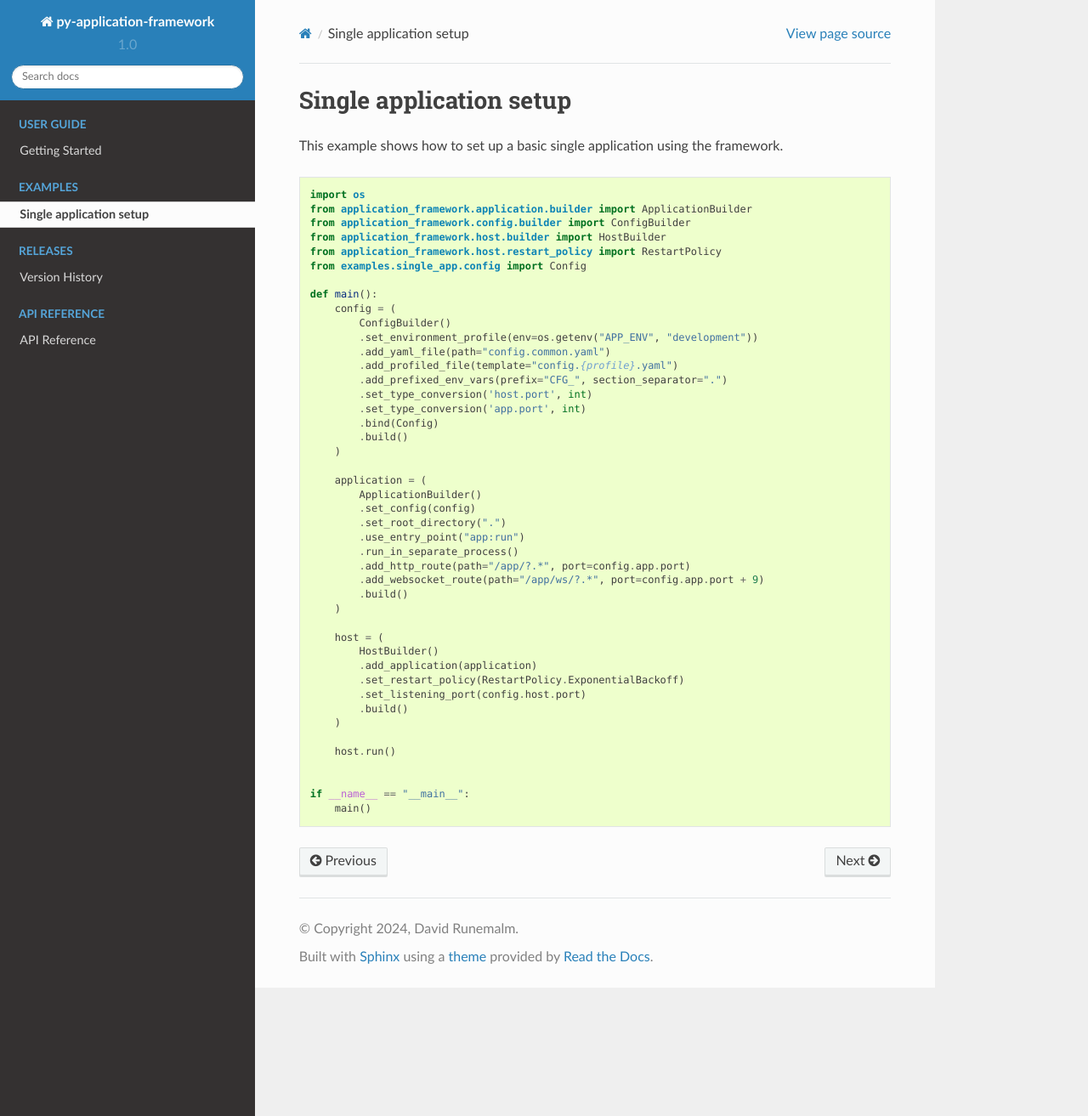
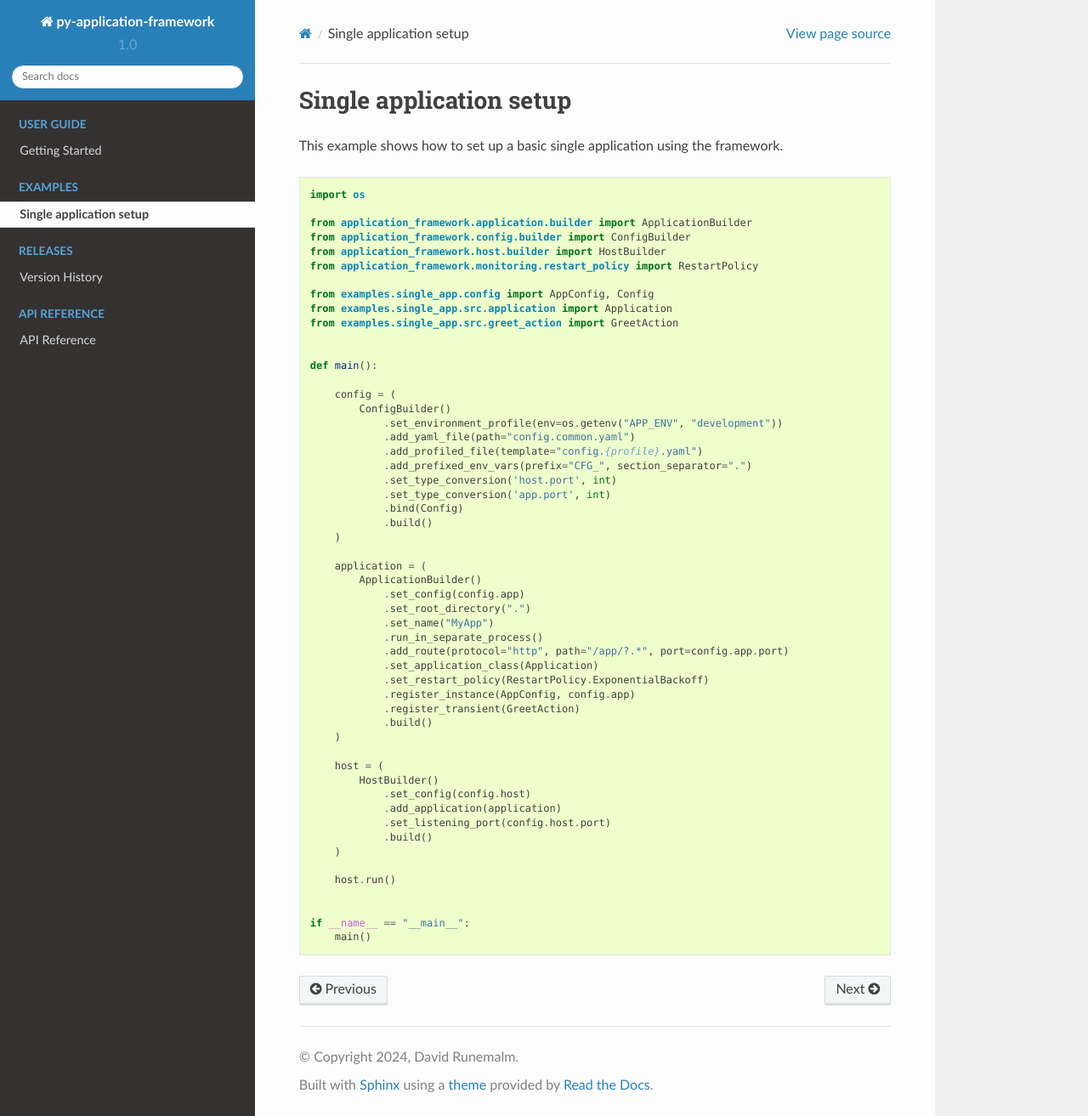
Before and after one commit to runemalm/py-application-framework, a Sphinx documentation site: the page built from docs/examples.rst, in a window 1280 px wide and 1313 px high. Shown: the whole window at 85% size. Built offline with Sphinx 7.4.7 and the Read the Docs theme 2.0.0, drawn with Linux system fonts in a browser that asks for light colours.

Commit message:
Update single app example in documentation and README.

```diff
--- a/docs/examples.rst
+++ b/docs/examples.rst
@@ -7,42 +7,51 @@ This example shows how to set up a basic single application using the framework.
 .. code-block:: python
 
     import os
+
     from application_framework.application.builder import ApplicationBuilder
     from application_framework.config.builder import ConfigBuilder
     from application_framework.host.builder import HostBuilder
-    from application_framework.host.restart_policy import RestartPolicy
-    from examples.single_app.config import Config
+    from application_framework.monitoring.restart_policy import RestartPolicy
+
+    from examples.single_app.config import AppConfig, Config
+    from examples.single_app.src.application import Application
+    from examples.single_app.src.greet_action import GreetAction
+
 
     def main():
+
         config = (
             ConfigBuilder()
-            .set_environment_profile(env=os.getenv("APP_ENV", "development"))
-            .add_yaml_file(path="config.common.yaml")
-            .add_profiled_file(template="config.{profile}.yaml")
-            .add_prefixed_env_vars(prefix="CFG_", section_separator=".")
-            .set_type_conversion('host.port', int)
-            .set_type_conversion('app.port', int)
-            .bind(Config)
-            .build()
+                .set_environment_profile(env=os.getenv("APP_ENV", "development"))
+                .add_yaml_file(path="config.common.yaml")
+                .add_profiled_file(template="config.{profile}.yaml")
+                .add_prefixed_env_vars(prefix="CFG_", section_separator=".")
+                .set_type_conversion('host.port', int)
+                .set_type_conversion('app.port', int)
+                .bind(Config)
+                .build()
         )
 
         application = (
             ApplicationBuilder()
-            .set_config(config)
-            .set_root_directory(".")
-            .use_entry_point("app:run")
-            .run_in_separate_process()
-            .add_http_route(path="/app/?.*", port=config.app.port)
-            .add_websocket_route(path="/app/ws/?.*", port=config.app.port + 9)
-            .build()
+                .set_config(config.app)
+                .set_root_directory(".")
+                .set_name("MyApp")
+                .run_in_separate_process()
+                .add_route(protocol="http", path="/app/?.*", port=config.app.port)
+                .set_application_class(Application)
+                .set_restart_policy(RestartPolicy.ExponentialBackoff)
+                .register_instance(AppConfig, config.app)
+                .register_transient(GreetAction)
+                .build()
         )
 
         host = (
             HostBuilder()
-            .add_application(application)
-            .set_restart_policy(RestartPolicy.ExponentialBackoff)
-            .set_listening_port(config.host.port)
-            .build()
+                .set_config(config.host)
+                .add_application(application)
+                .set_listening_port(config.host.port)
+                .build()
         )
 
         host.run()
```
Also changed, not shown: README.md (+26 -21 lines).
